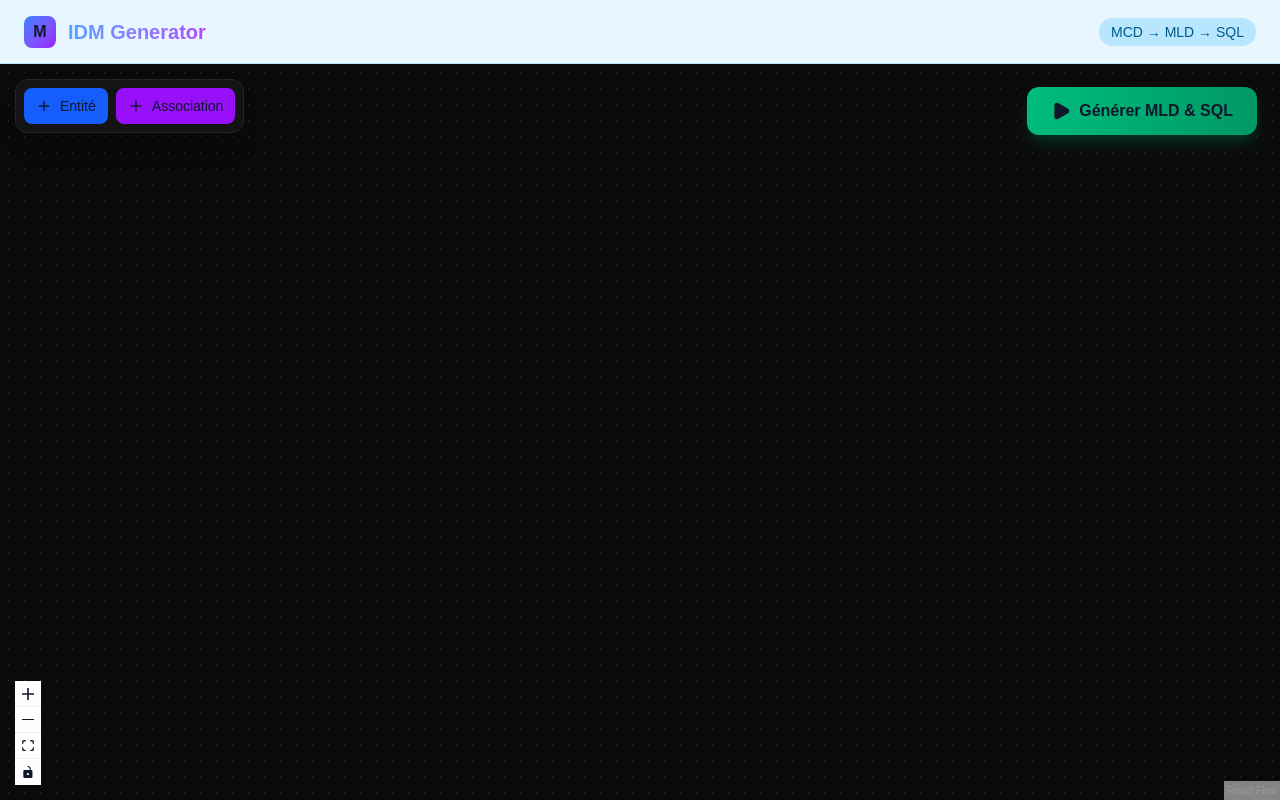
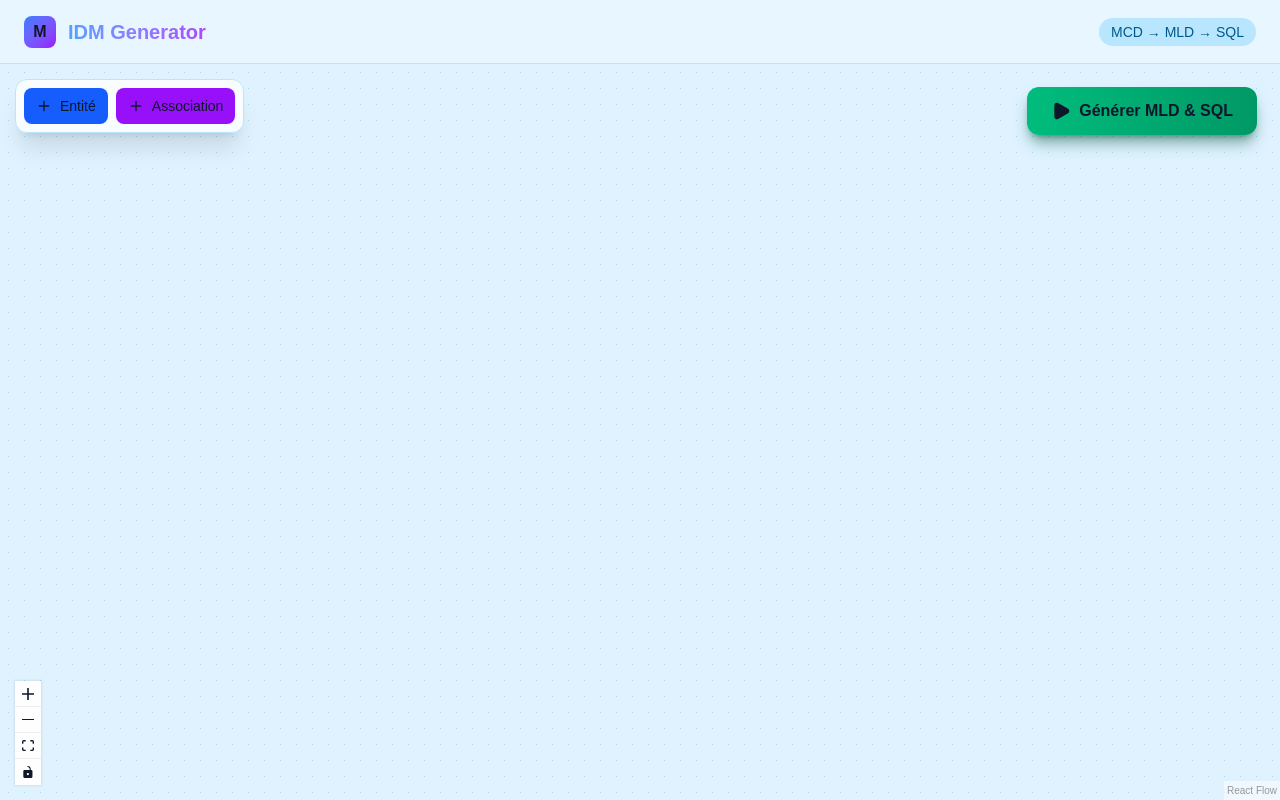
Before and after one commit to MandrindraEsperant/mcd-mld-generator, a Next.js app in the folder frontend/: page / in a window 1280 px wide. Built offline with nearby package versions, Linux system fonts and the light colour scheme.

Commit message:
style: update McdWorkspace theme to a light sky-blue color palette

```diff
--- a/frontend/src/components/McdWorkspace.tsx
+++ b/frontend/src/components/McdWorkspace.tsx
@@ -148,7 +148,7 @@ export default function McdWorkspace() {
   };
 
   return (
-    <div className="flex h-[calc(100vh-64px)] w-full bg-neutral-950">
+    <div className="flex h-[calc(100vh-64px)] w-full bg-sky-100">
       <div className="flex-1 relative h-full w-full">
         <ReactFlow
           nodes={nodes.map(n => ({...n, data: {...n.data, onChange: (d: any) => updateNodeData(n.id, d)}}))}
@@ -159,11 +159,11 @@ export default function McdWorkspace() {
           nodeTypes={nodeTypes}
           edgeTypes={edgeTypes}
           fitView
-          className="bg-neutral-950"
+          className="bg-sky-50"
         >
-          <Background color="#444" gap={16} />
-          <Controls className="bg-neutral-800 border-neutral-700 fill-white" />
-          <Panel position="top-left" className="bg-neutral-900/80 p-2 rounded-xl backdrop-blur-md border border-neutral-800 flex gap-2 shadow-xl">
+          <Background color="#7dd3fc" gap={16} />
+          <Controls className="bg-white border-sky-200 fill-sky-800" />
+          <Panel position="top-left" className="bg-white/80 p-2 rounded-xl backdrop-blur-md border border-sky-200 flex gap-2 shadow-xl">
             <button onClick={addEntity} className="flex items-center gap-2 px-3 py-2 bg-blue-600 hover:bg-blue-500 transition rounded-lg text-sm font-medium">
               <Plus size={16} /> Entité
             </button>
@@ -185,7 +185,7 @@ export default function McdWorkspace() {
       </div>
 
       {results && (
-        <div className="w-1/3 min-w-[450px] border-l border-neutral-800 bg-neutral-900 flex flex-col z-10 shadow-[-10px_0_30px_rgba(0,0,0,0.5)]">
+        <div className="w-1/3 min-w-[450px] border-l border-sky-200 bg-white flex flex-col z-10 shadow-[-10px_0_30px_rgba(14,165,233,0.1)]">
             <ResultsPanel results={results} onClose={() => setResults(null)} />
         </div>
       )}
```
